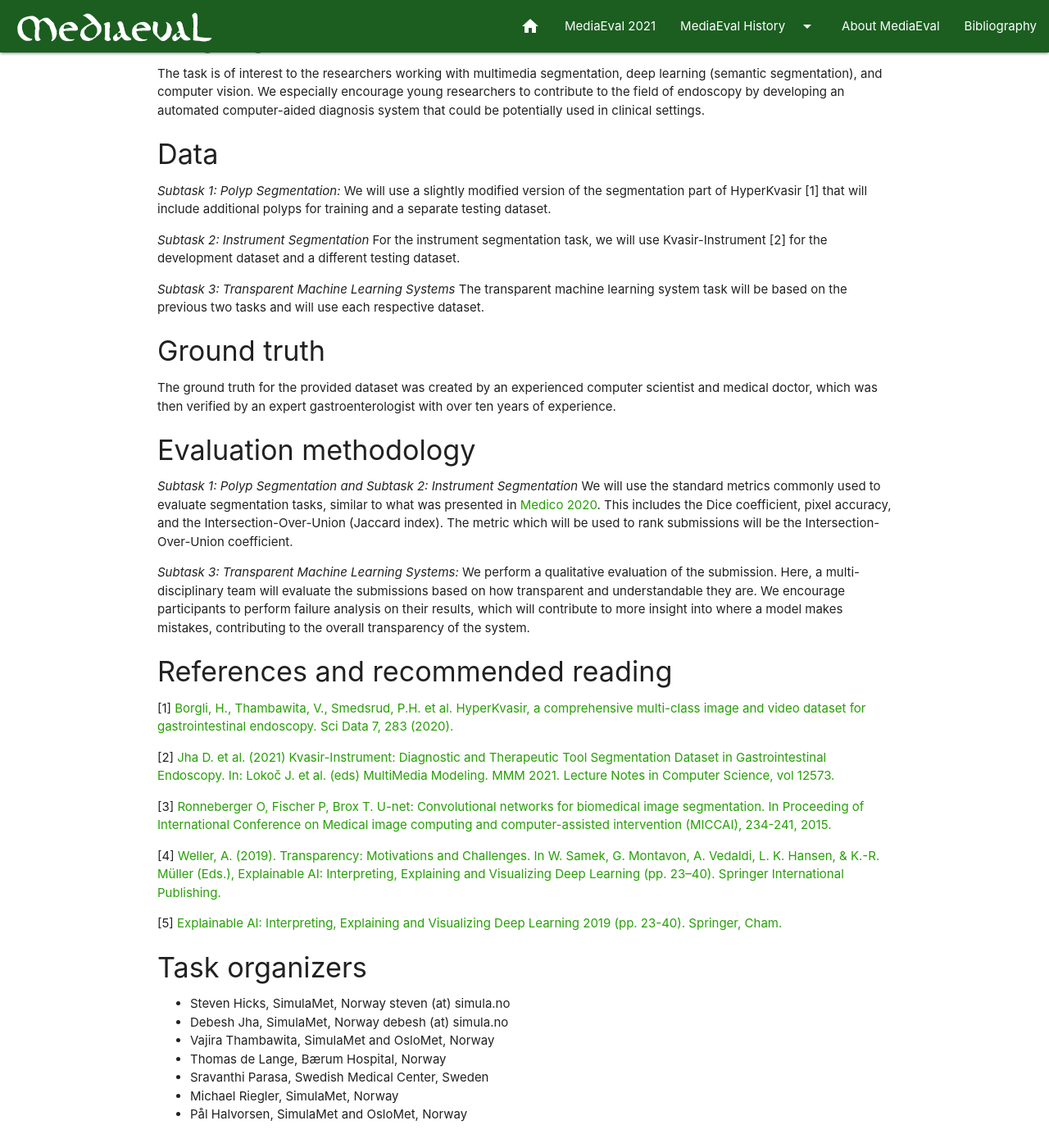
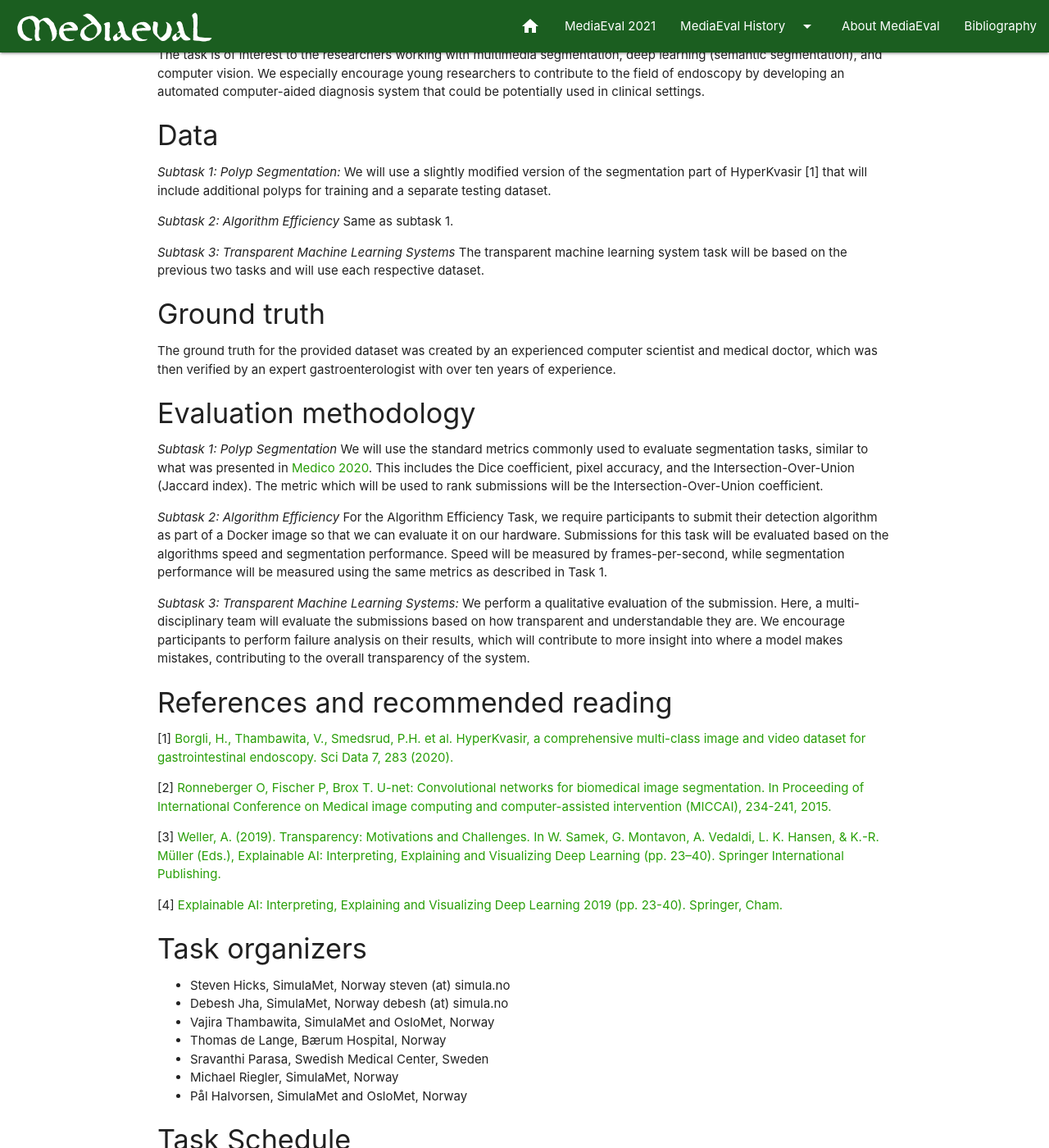
Before and after one commit to multimediaeval/multimediaeval.github.io, a Jekyll site: the page built from _editions/2021/tasks/medico.md, in a window 1280 px wide and 1400 px high, scrolled down 1136 px. Shown: the whole window at 82% size. Built offline with Jekyll 4.4.1, drawn with Linux system fonts in a browser that asks for light colours; some of the changed text lies outside the part shown.

Commit message:
Update medico.md

```diff
--- a/_editions/2021/tasks/medico.md
+++ b/_editions/2021/tasks/medico.md
@@ -14,13 +14,13 @@ blurb: "The Medico task explores the use of transparent approaches to automatica
 *See the [MediaEval 2021 webpage](https://multimediaeval.github.io/editions/2021/) for information on how to register and participate.*
 
 #### Task Description
-The fight against colorectal cancer requires better diagnosis tools. Computer-aided diagnosis systems can reduce the chance that diagnosticians overlook a polyp during a colonoscopy. As machine learning becomes more common, even in high-risk fields like medicine, the need for transparent systems becomes more critical. In this case, transparency is defined as giving as much detail as possible on the different parts that make up a machine learning pipeline, including everything from data collection to final prediction. This task focuses on robust, transparent, and efficient algorithms for polyp and instrument segmentation.
+The fight against colorectal cancer requires better diagnosis tools. Computer-aided diagnosis systems can reduce the chance that diagnosticians overlook a polyp during a colonoscopy. As machine learning becomes more common, even in high-risk fields like medicine, the need for transparent systems becomes more critical. In this case, transparency is defined as giving as much detail as possible on the different parts that make up a machine learning pipeline, including everything from data collection to final prediction. This task focuses on robust, transparent, and efficient algorithms for polyp segmentation.
 
 The data consists of a large number of endoscopic images of the colon, which have been labeled by expert gastroenterologists.
 
 *Subtask 1: Polyp Segmentation:* The polyp segmentation task asks participants to develop algorithms for segmenting polyps in images taken from endoscopies. The main focus of this task is to achieve high segmentation metrics on the supplied test dataset. Since [Medico 2020](https://multimediaeval.github.io/editions/2020/tasks/medico/), we have extended the development dataset and created a new testing dataset to which the submissions will be evaluated on.
 
-*Subtask 2: Instrument Segmentation* Similar to the polyp segmentation task, the instrument segmentation task asks participants to develop algorithms for segmenting instruments present in colonoscopy videos. The main focus of this task is to achieve high segmentation metrics on the supplied test dataset.
+*Subtask 2: Algorithm Efficiency* The algorithm efficiency task is similar to subtask one, but puts a stronger emphasis on the algorithm's speed in terms of frames-per-second. To ensure a fair evaluation, this task requires participants to submit a Docker image so that all algorithms are evaluated on the same hardware.
 
 <!-- # People might get confused on the difference between transparency, explainability, and interpretibility when it comes to machine learning. Could this be made clearer?-->
 *Subtask 3: Transparent Machine Learning Systems* The transparency task tries to measure the transparency of the systems used for the aforementioned segmentation tasks. The main focus for this task is to evaluate systems from a transparency point of view, meaning for example explanations of how the model was trained, the data that was used, and interpretation of a model's predictions.
@@ -36,7 +36,7 @@ The task is of interest to the researchers working with multimedia segmentation,
 #### Data
 *Subtask 1: Polyp Segmentation:* We will use a slightly modified version of the segmentation part of HyperKvasir [1] that will include additional polyps for training and a separate testing dataset.
 
-*Subtask 2: Instrument Segmentation* For the instrument segmentation task, we will use Kvasir-Instrument [2] for the development dataset and a different testing dataset.
+*Subtask 2: Algorithm Efficiency* Same as subtask 1.
 
 *Subtask 3: Transparent Machine Learning Systems* The transparent machine learning system task will be based on the previous two tasks and will use each respective dataset.
 
@@ -44,9 +44,9 @@ The task is of interest to the researchers working with multimedia segmentation,
 The ground truth for the provided dataset was created by an experienced computer scientist and medical doctor, which was then verified by an expert gastroenterologist with over ten years of experience.
 
 #### Evaluation methodology
-*Subtask 1: Polyp Segmentation and Subtask 2: Instrument Segmentation* We will use the standard metrics commonly used to evaluate segmentation tasks, similar to what was presented in [Medico 2020](https://multimediaeval.github.io/editions/2020/tasks/medico/). This includes the Dice coefficient, pixel accuracy, and the Intersection-Over-Union (Jaccard index). The metric which will be used to rank submissions will be the Intersection-Over-Union coefficient.
+*Subtask 1: Polyp Segmentation* We will use the standard metrics commonly used to evaluate segmentation tasks, similar to what was presented in [Medico 2020](https://multimediaeval.github.io/editions/2020/tasks/medico/). This includes the Dice coefficient, pixel accuracy, and the Intersection-Over-Union (Jaccard index). The metric which will be used to rank submissions will be the Intersection-Over-Union coefficient.
 
-<!-- # Please considering adding: We also encourage participants to carry out a failure analysis of their results in order to gain insight in the mistakes that their classifiers make.-->
+*Subtask 2: Algorithm Efficiency* For the Algorithm Efficiency Task, we require participants to submit their detection algorithm as part of a Docker image so that we can evaluate it on our hardware. Submissions for this task will be evaluated based on the algorithms speed and segmentation performance. Speed will be measured by frames-per-second, while segmentation performance will be measured using the same metrics as described in Task 1.
 
 *Subtask 3: Transparent Machine Learning Systems:* We perform a qualitative evaluation of the submission. Here, a multi-disciplinary team will evaluate the submissions based on how transparent and understandable they are. We encourage participants to perform failure analysis on their results, which will contribute to more insight into where a model makes mistakes, contributing to the overall transparency of the system.
 
@@ -56,13 +56,11 @@ The ground truth for the provided dataset was created by an experienced computer
 <!-- # Adding more literature on explainability would be helpful-->
 [1] [Borgli, H., Thambawita, V., Smedsrud, P.H. et al. HyperKvasir, a comprehensive multi-class image and video dataset for gastrointestinal endoscopy. Sci Data 7, 283 (2020).](https://www.nature.com/articles/s41597-020-00622-y)
 
-[2] [Jha D. et al. (2021) Kvasir-Instrument: Diagnostic and Therapeutic Tool Segmentation Dataset in Gastrointestinal Endoscopy. In: Lokoč J. et al. (eds) MultiMedia Modeling. MMM 2021. Lecture Notes in Computer Science, vol 12573.](https://link.springer.com/chapter/10.1007/978-3-030-67835-7_19)
+[2] [Ronneberger O, Fischer P, Brox T. U-net: Convolutional networks for biomedical image segmentation. In Proceeding of International Conference on Medical image computing and computer-assisted intervention (MICCAI), 234-241, 2015.](https://link.springer.com/chapter/10.1007/978-3-319-24574-4_28)
 
-[3] [Ronneberger O, Fischer P, Brox T. U-net: Convolutional networks for biomedical image segmentation. In Proceeding of International Conference on Medical image computing and computer-assisted intervention (MICCAI), 234-241, 2015.](https://link.springer.com/chapter/10.1007/978-3-319-24574-4_28)
+[3] [Weller, A. (2019). Transparency: Motivations and Challenges. In W. Samek, G. Montavon, A. Vedaldi, L. K. Hansen, & K.-R. Müller (Eds.), Explainable AI: Interpreting, Explaining and Visualizing Deep Learning (pp. 23–40). Springer International Publishing.](https://doi.org/10.1007/978-3-030-28954-6_2)
 
-[4] [Weller, A. (2019). Transparency: Motivations and Challenges. In W. Samek, G. Montavon, A. Vedaldi, L. K. Hansen, & K.-R. Müller (Eds.), Explainable AI: Interpreting, Explaining and Visualizing Deep Learning (pp. 23–40). Springer International Publishing.](https://doi.org/10.1007/978-3-030-28954-6_2)
-
-[5] [Explainable AI: Interpreting, Explaining and Visualizing Deep Learning 2019 (pp. 23-40). Springer, Cham.](https://link.springer.com/book/10.1007/978-3-030-28954-6)
+[4] [Explainable AI: Interpreting, Explaining and Visualizing Deep Learning 2019 (pp. 23-40). Springer, Cham.](https://link.springer.com/book/10.1007/978-3-030-28954-6)
 
 #### Task organizers
 * Steven Hicks, SimulaMet, Norway steven (at) simula.no
```
